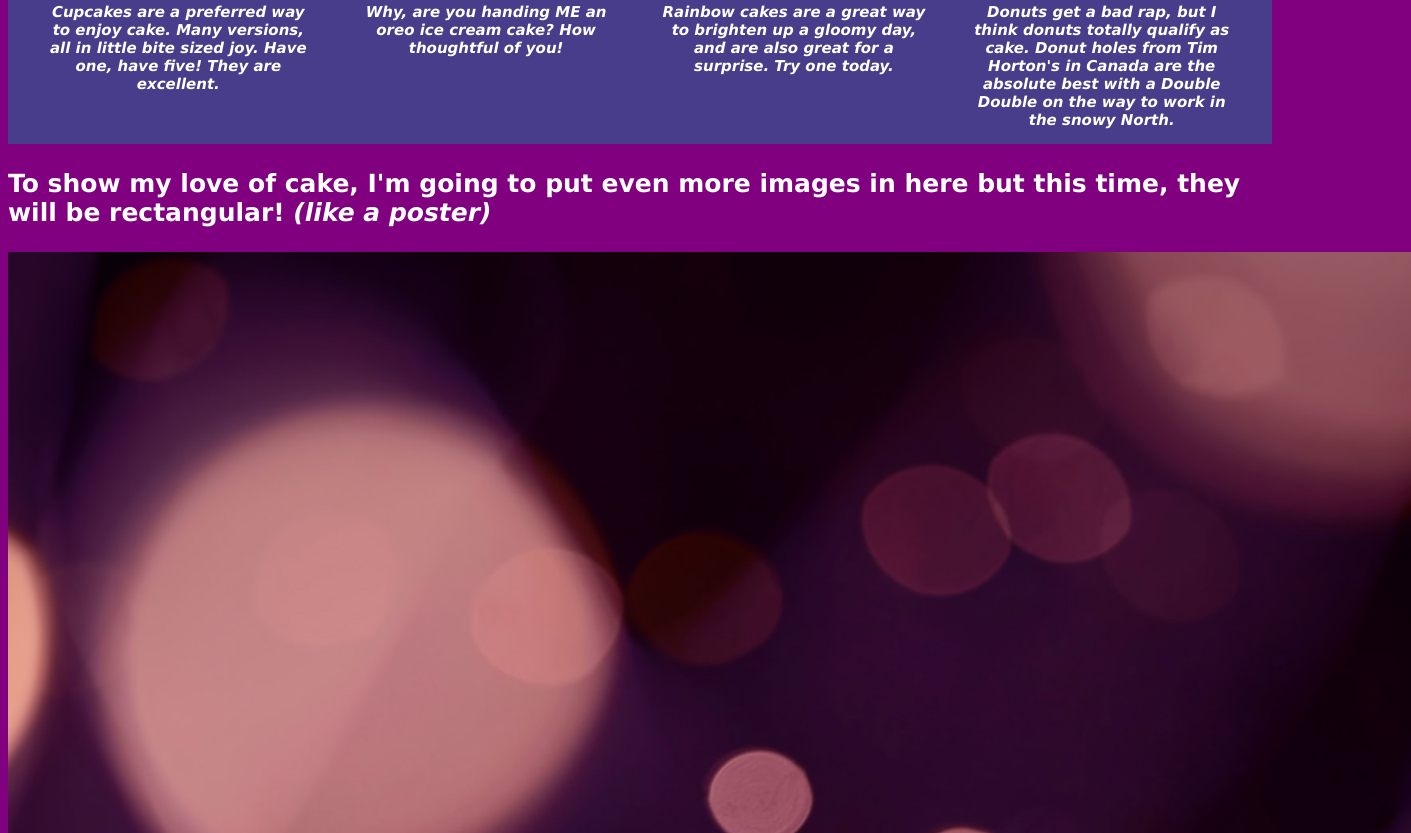
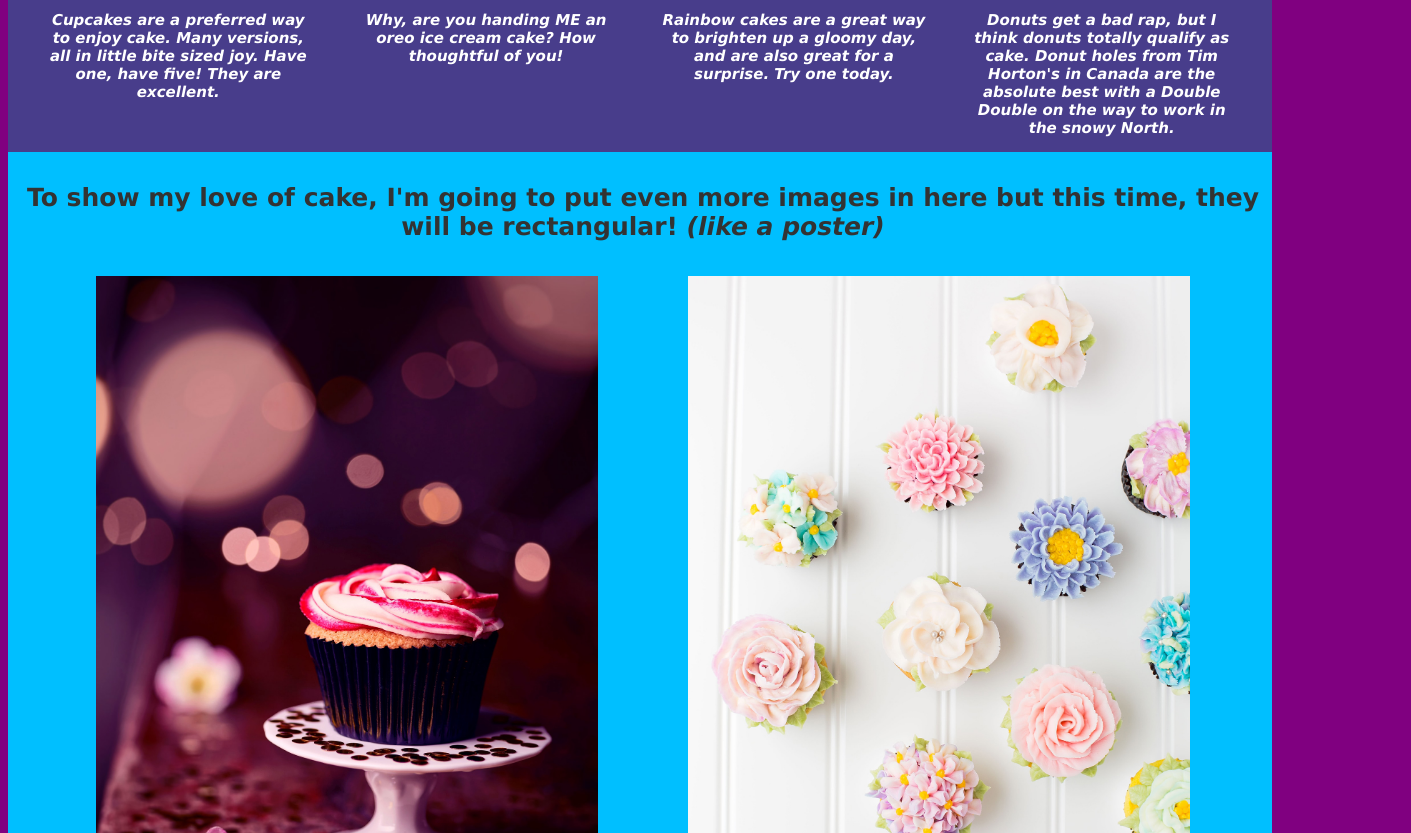
Before and after one commit to ReubenRogers/CSS-HTML, a plain HTML site: page cake.html in a window 1280 px wide. Shown: the part 1287-2120 px from the top of the page, 1411 px wide, since content can reach past the window. Drawn offline with Linux system fonts and the light colour scheme.

Commit message:
Update styles2.css

```diff
--- a/styles2.css
+++ b/styles2.css
@@ -9,9 +9,9 @@
 
 
 
-/* section {
+section {
     padding: 8px 0px 0px 0px;
-}  */
+}
 
 
 
@@ -19,45 +19,44 @@
 
 
 
-/* .section-two {
+.section-two {
     padding: 6px 2px 2px 8px;
     background-color: deepskyblue;
-}  */
+}
 
 
 
 /* designating a % for width for an image allows a rescale when web brower moves */
 
- /* .cake-poster-item {
-    border: 1px solid yellow;
+.cake-poster-item {
     display: flex;
     flex-wrap: wrap;
     width: 40%;
     padding: 10px;
- } */
+ }
 
 
- /* .dark {
+.dark {
     color: #333333;
-}  */
+}
 
 
-/* .center {
+.center {
     text-align: center;
-}  */
+}
 
 
 
 /*====footer styles====*/
 
 
- /* footer {
+footer {
 
     background-color: white;
 
-}  */
+}
 
- /* .disclaimer {
+.disclaimer {
     padding: 5px;
     text-align: center;
-}  */
+}
```
